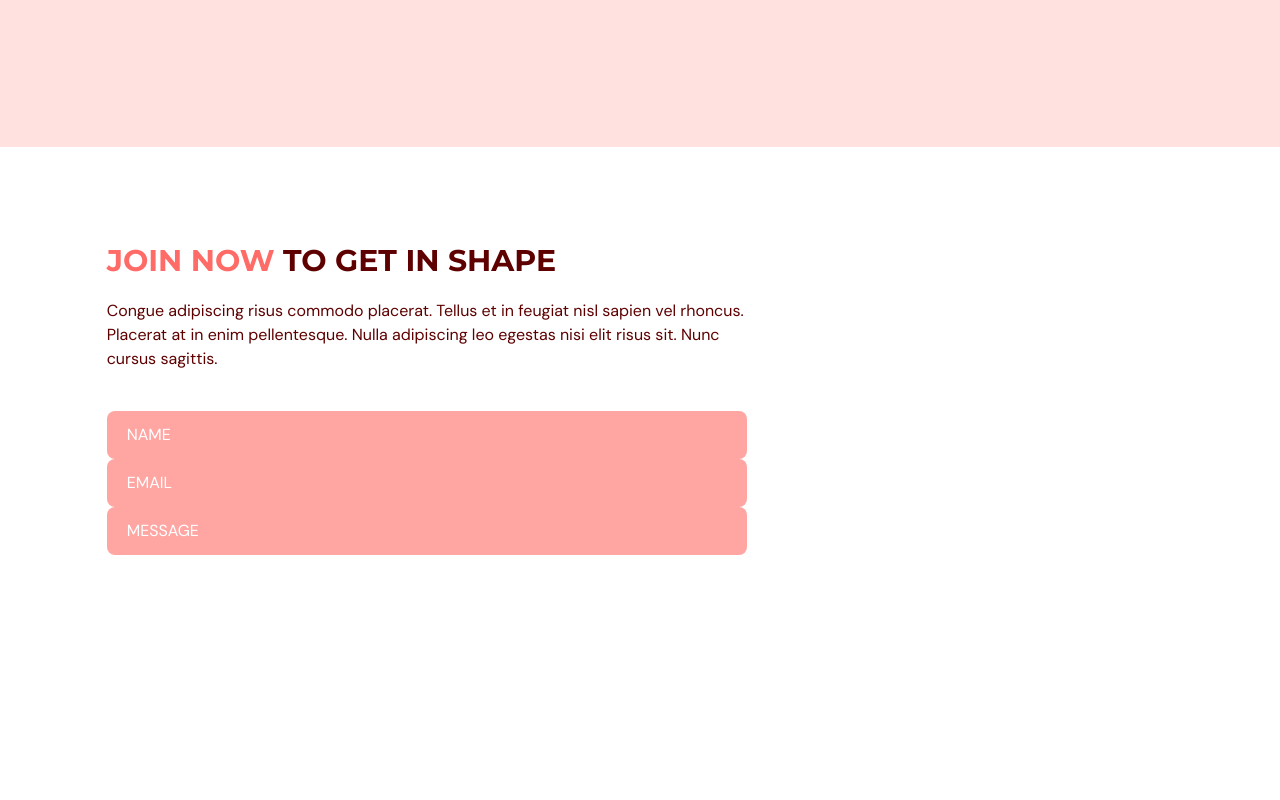
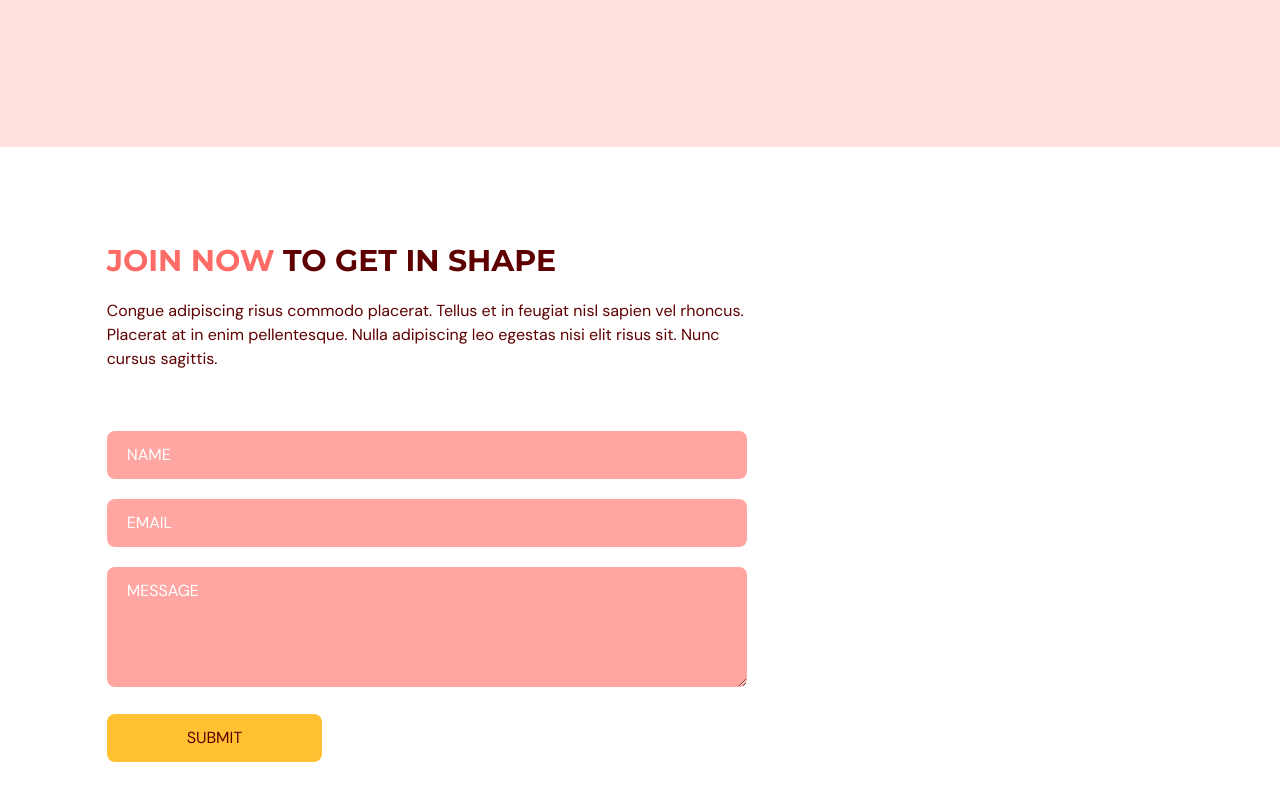
Before and after one commit to denisdiaconu/fit-wave, a React (Vite) app: page / in a window 1280 px wide. Shown: the part 2843-3643 px from the top of the page. Before the commit the page ends 3526 px from the top, so only its background shows below. Built offline with nearby package versions, Linux system fonts and the light colour scheme.

Commit message:
Add form button

```diff
--- a/src/scenes/contactUs/index.tsx
+++ b/src/scenes/contactUs/index.tsx
@@ -9,7 +9,7 @@ type Props = {
 };
 
 const ContactUs = ({ setSelectedPage }: Props) => {
-  const inputStyles = `bg-primary-300 w-full rounded-lg px-5 py-3 placeholder-white`;
+  const inputStyles = `bg-primary-300 w-full rounded-lg mt-5 px-5 py-3 placeholder-white`;
   const {
     register,
     trigger,
@@ -62,7 +62,7 @@ const ContactUs = ({ setSelectedPage }: Props) => {
               target="_blank"
               onSubmit={onSubmit}
               method="POST"
-              action="https://formsubmit.co/diaconudenisandrei@yahoo.com"
+              action="https://formsubmit.co/68ea6eccaf99992acb61101c2c44892c"
             >
               <input
                 className={inputStyles}
@@ -94,9 +94,10 @@ const ContactUs = ({ setSelectedPage }: Props) => {
                     "Invalid email address."}
                 </p>
               )}
-              <input
+              <textarea
                 className={inputStyles}
-                type="text"
+                rows={4}
+                cols={50}
                 placeholder="MESSAGE"
                 {...register("message", { required: true, maxLength: 2000 })}
               />
@@ -107,6 +108,9 @@ const ContactUs = ({ setSelectedPage }: Props) => {
                     "Max length is 2000 char."}
                 </p>
               )}
+              <button type="submit" className="mt-5 rounded-lg bg-secondary-500 px-20 py-3 transition duration-500 hover:text-white">
+                SUBMIT
+              </button>
             </form>
           </motion.div>
         </div>
```
